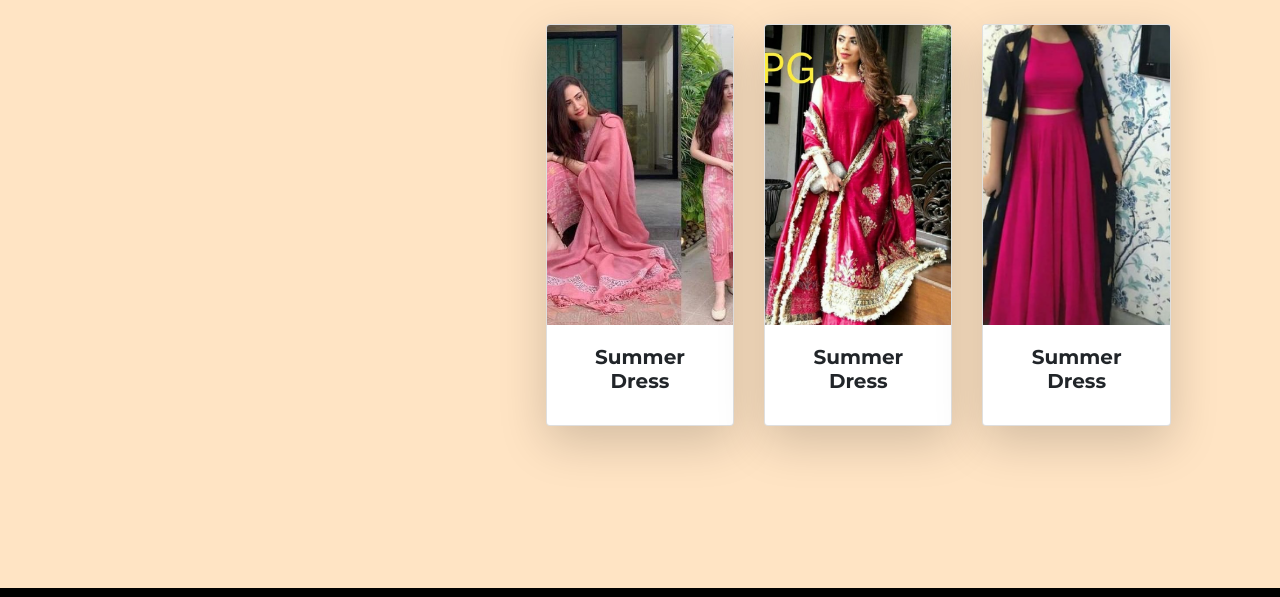
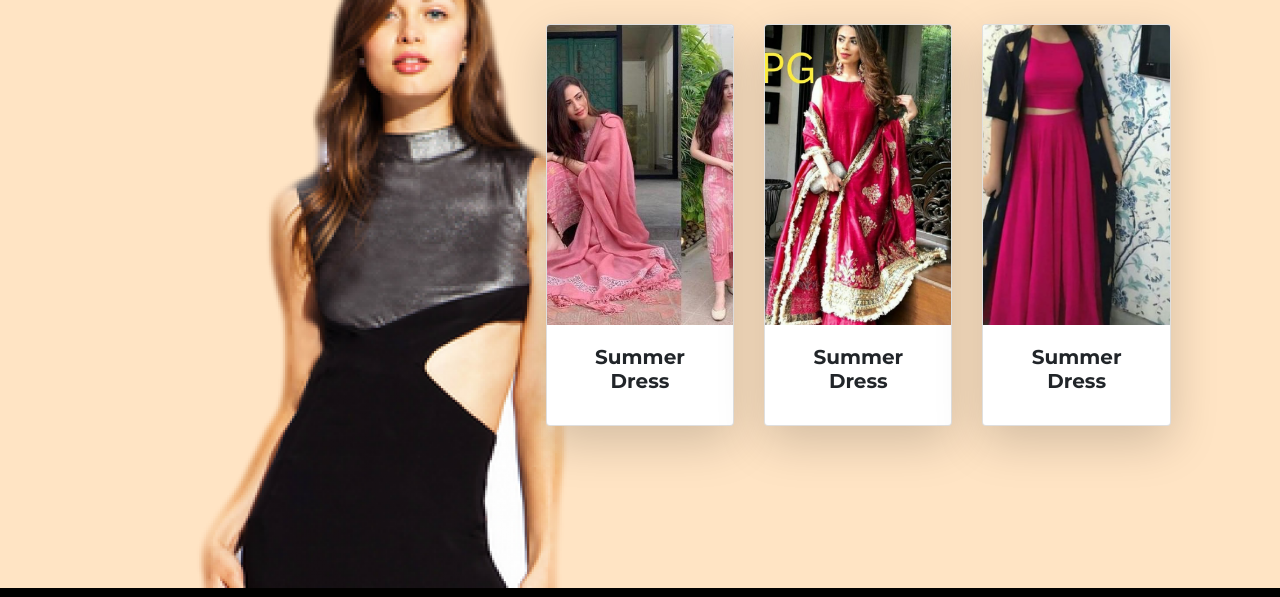
Before and after one commit to ashfreakingoyal/mysite, a plain HTML site: page index.html in a window 1280 px wide. Shown: the part 72-669 px from the top of the page. Drawn offline with nearby package versions, Linux system fonts and the light colour scheme; files whose address does not match are found by name.

Commit message:
Update main.css

```diff
--- a/css/main.css
+++ b/css/main.css
@@ -79,7 +79,7 @@ h4,h5,h6{
     min-height: 660px;
     overflow: hidden;
     background-color: #ffe4c4;
-    background-image: url("../webimg/dress4.png");
+    background-image: url("../dress4.png");
     background-position-x: -80px;
 
    /* background-position: top;
```
